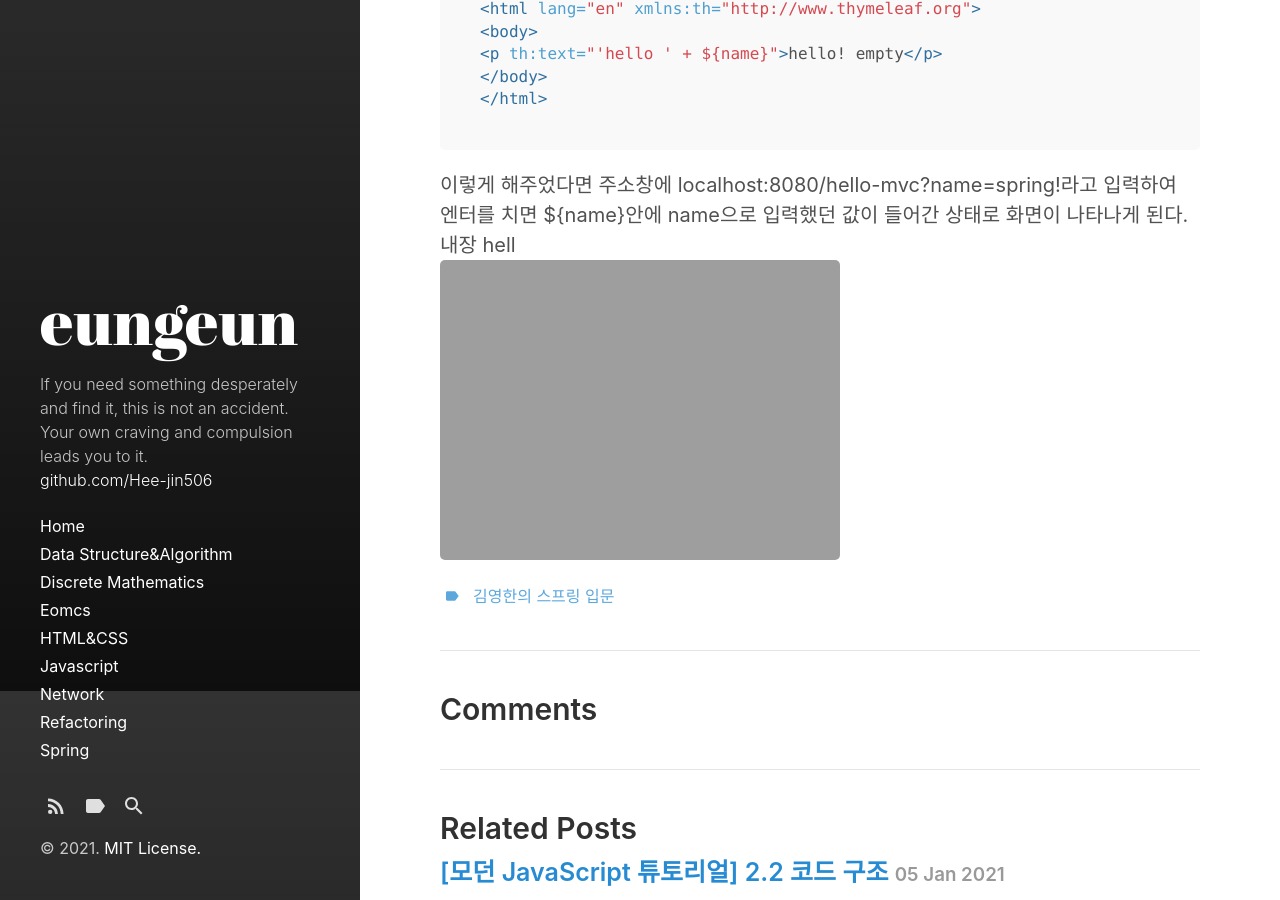
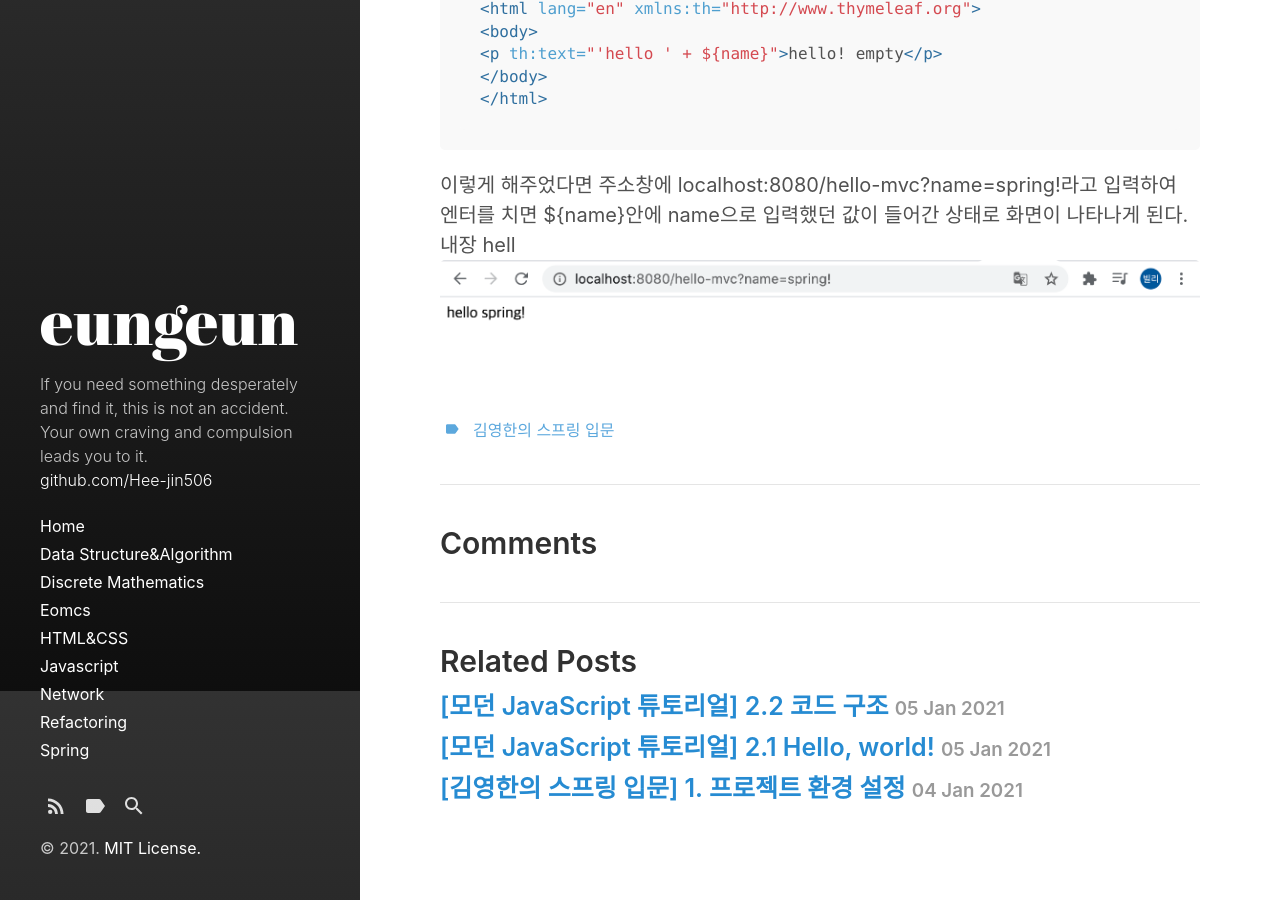
Before and after one commit to Hee-jin506/Hee-jin506.github.io, a Jekyll site: the page built from _posts/2021-01-12-[김영한의 스프링 입문] 2. 스프링 웹 개발 기초.md, in a window 1280 px wide and 900 px high, scrolled down 2009 px. Built offline with Jekyll 4.4.1, drawn with Linux system fonts in a browser that asks for light colours.

Commit message:
2021-01-12

````diff
--- a/_posts/2021-01-12-[김영한의 스프링 입문] 2. 스프링 웹 개발 기초.md
+++ b/_posts/2021-01-12-[김영한의 스프링 입문] 2. 스프링 웹 개발 기초.md
@@ -64,4 +64,4 @@ Model이라는 것에 화면에 필요한 것을 담아 화면에게 넘겨주
 ```
 
 이렇게 해주었다면 주소창에 localhost:8080/hello-mvc?name=spring!라고 입력하여 엔터를 치면 ${name}안에 name으로 입력했던 값이 들어간 상태로 화면이 나타나게 된다. 내장 hell
-![스크린샷 2021-01-12 오후 7.39.34]({{site.url}}/assets/images/스크린샷 2021-01-12 오후 7.39.34.png)
+![스크린샷 2021-01-12 오후 7.39.34]({{site.url}}/assets/images/1.png)
````
